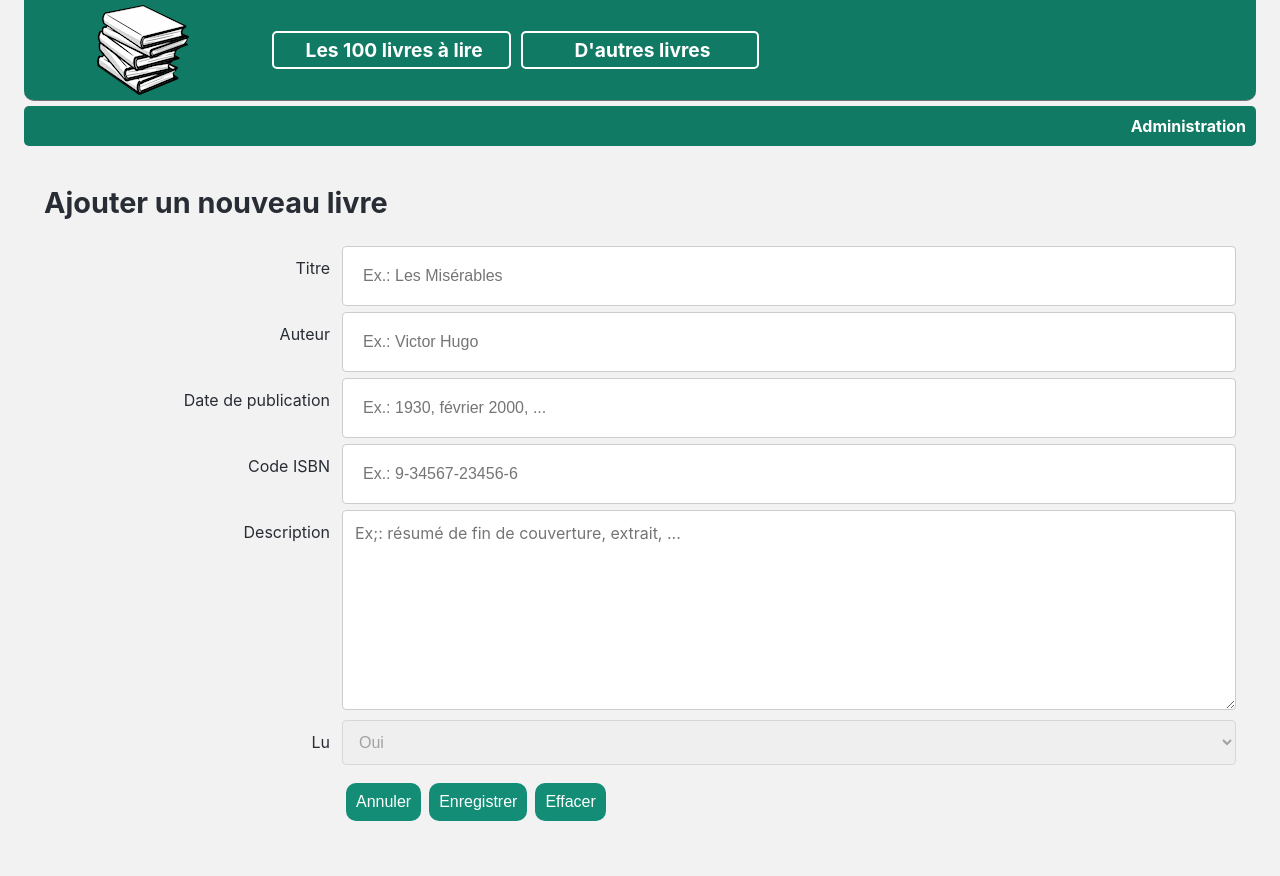
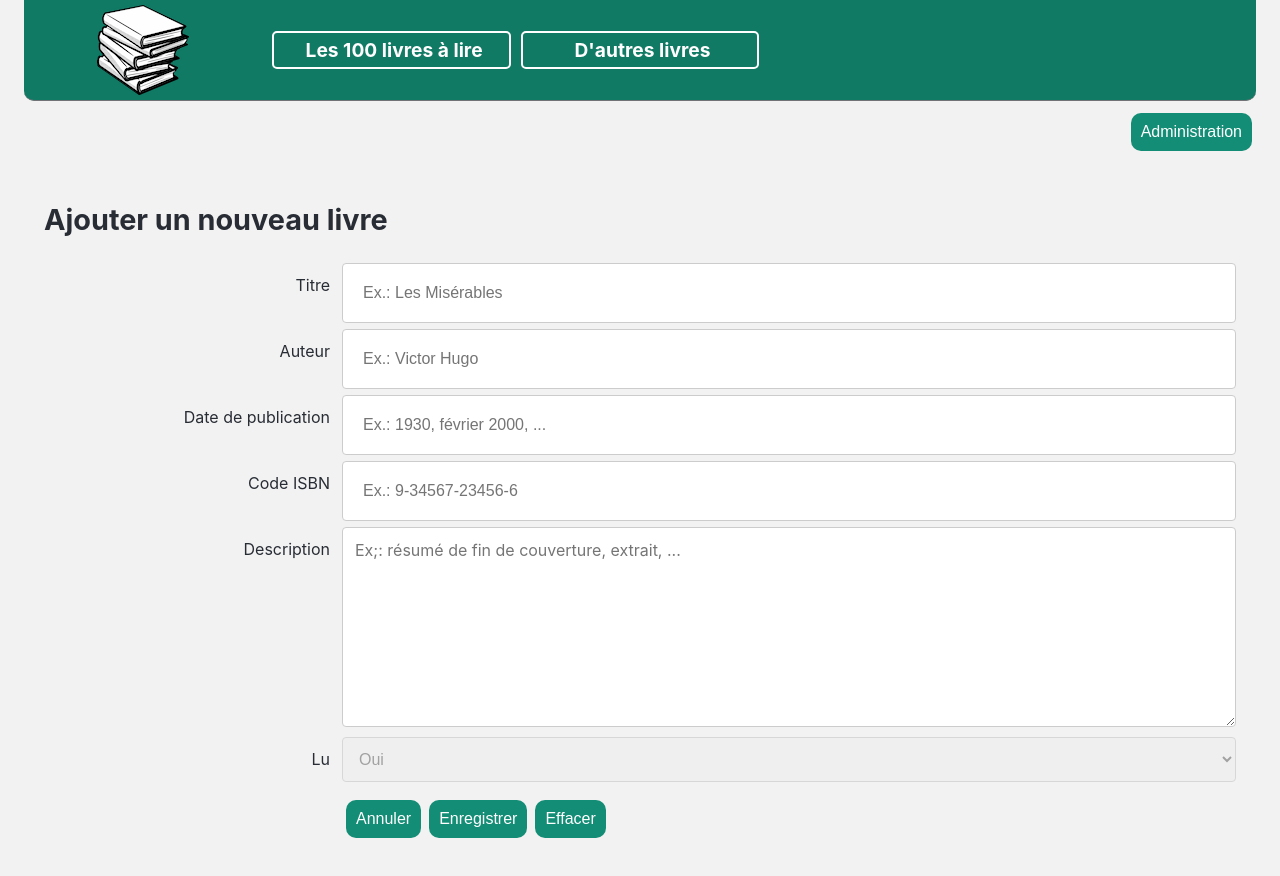
Before and after one commit to GitDrinou/Les100Livres, a React (Create React App) app in the folder frontend/: page /add-book in a window 1280 px wide. Shown: the top 876 px of the page. Built offline with nearby package versions, Linux system fonts and the light colour scheme.

Commit message:
Refactor: lien Administration en composant bouton

```diff
--- a/frontend/src/components/Menu/Menu.module.css
+++ b/frontend/src/components/Menu/Menu.module.css
@@ -42,22 +42,8 @@
 }
 
 .admin-link{
-    padding: 10px;
-    border-radius: 5px ;
     text-align: right;
-    margin-top:5px;
-    font-weight: bold;
-    color: white;
-    background-color: var(--background-header);
-}
-
-.admin-link > a {
-    text-decoration: none;
-    color: white;
-}
-
-.admin-link > a:hover {
-    text-decoration: underline;
+    margin-top:0;
 }
 
 @media (max-width: 600px){
--- a/frontend/src/components/Menu/Menu.tsx
+++ b/frontend/src/components/Menu/Menu.tsx
@@ -1,11 +1,20 @@
 import styles from './Menu.module.css';
 import ImgBooks from "../../assets/images/img-books.webp";
+import ActionButton from "../ActionButton/ActionButton.tsx";
+import * as React from "react";
 
 const Menu = () => {
 
   const pathname = document.location.pathname;
 
-  const displayAdmin = pathname != "/admin" ? <a href="/admin">Administration</a> : null;
+  const displayAdmin = pathname != "/admin" ?
+    <ActionButton
+      isFromForm={false}
+      label={"Administration"}
+      inputType={"button"}
+      action={() => document.location.href="/admin"}
+      style={"clear"}
+    /> : null;
 
   return (
     <>
```
